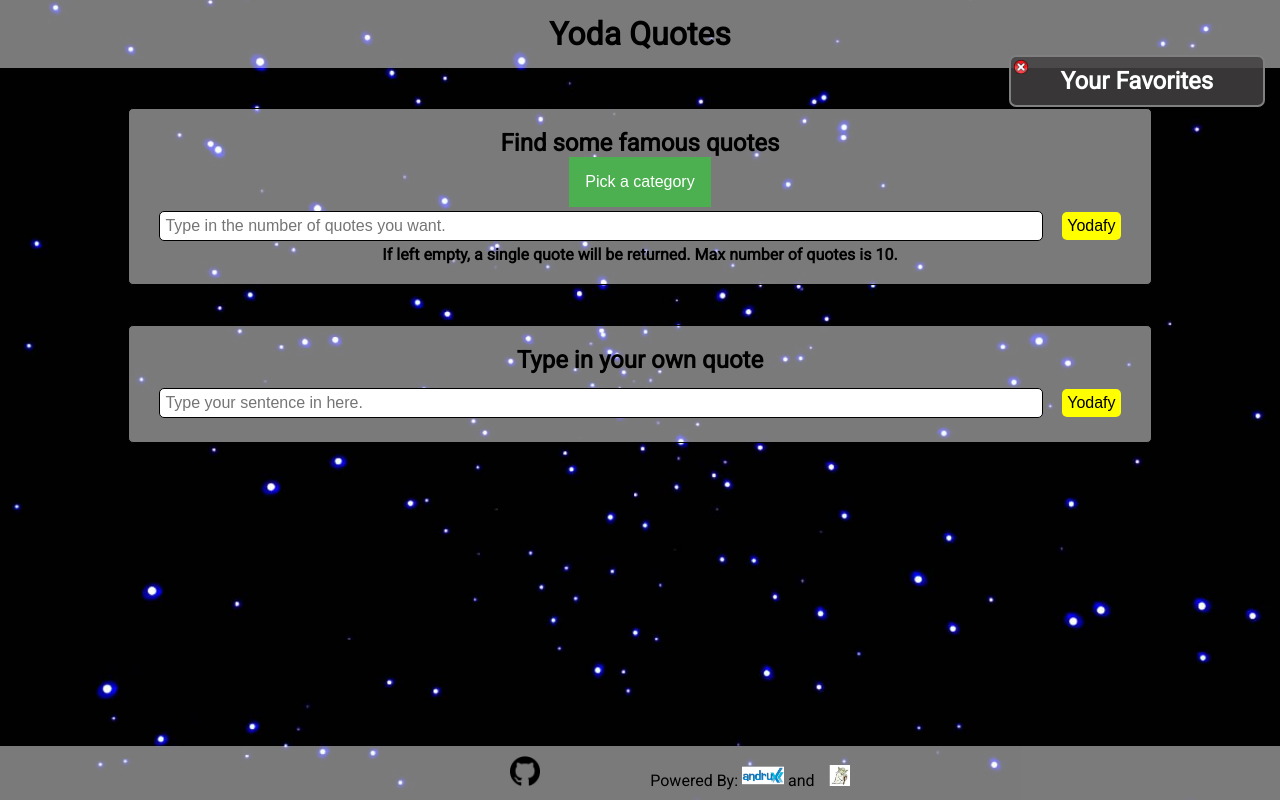
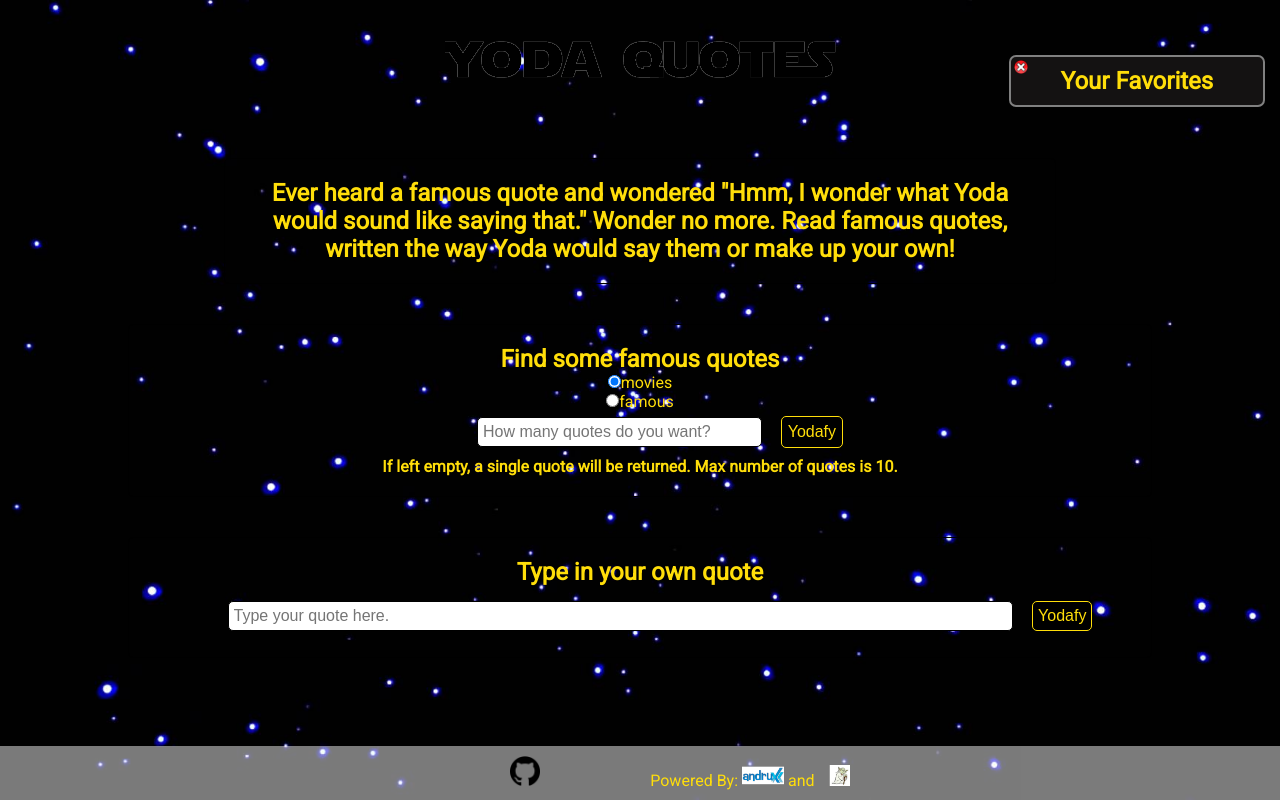
Before and after one commit to codysperoff/final-capstone-yoda-quotes, a website: page public/index.html in a window 1280 px wide. Drawn offline with nearby package versions, Linux system fonts and the light colour scheme; no server answers.

Commit message:
removed transparent background, added starwars yellow color

```diff
--- a/public/client.js
+++ b/public/client.js
@@ -6,26 +6,7 @@
 
 });
 
-/* When the user clicks on the button,
-toggle between hiding and showing the dropdown content */
-function myFunction() {
-    document.getElementById("myDropdown").classList.toggle("show");
-}
 
-// Close the dropdown menu if the user clicks outside of it
-window.onclick = function (event) {
-    if (!event.target.matches('.dropbtn')) {
-
-        var dropdowns = document.getElementsByClassName("dropdown-content");
-        var i;
-        for (i = 0; i < dropdowns.length; i++) {
-            var openDropdown = dropdowns[i];
-            if (openDropdown.classList.contains('show')) {
-                openDropdown.classList.remove('show');
-            }
-        }
-    }
-}
 
 //function to get results from api
 function getResults(query) {
--- a/public/index.html
+++ b/public/index.html
@@ -13,7 +13,8 @@
 
     <main>
         <header>
-            <h1>Yoda Quotes</h1>
+            <h1><img src="../images/yoda-quotes.png" alt="Yoda Quotes"></h1>
+            <!--            <h1>Yoda Quotes</h1>-->
             <section class="favorites-container">
                 <div class="delete-favorites">
                     <button class="delete-favorites">
@@ -26,9 +27,19 @@
                 </ul>
             </section>
         </header>
+        <section class="how-page-works">
+            <h2>Ever heard a famous quote and wondered "Hmm, I wonder what Yoda would sound like saying that." Wonder no more. Read famous quotes, written the way Yoda would say them or make up your own!</h2>
+        </section>
 
         <section>
             <h2>Find some famous quotes</h2>
+            <div class="categories">
+                <input class="option" type="radio" value="0" name="option" checked>movies
+                <br>
+                <input class="option" type="radio" value="1" name="option">famous
+                <br>
+            </div>
+            <!--
 <div class="dropdown">
     <button onclick="myFunction()" class="dropbtn">Pick a category</button>
     <div id="myDropdown" class="dropdown-content">
@@ -36,8 +47,9 @@
         <a href="#">famous</a>
     </div>
 </div>
+-->
             <form id="quote-count" action="">
-                <input id="count-number" type="text" placeholder="Type in the number of quotes you want.">
+                <input id="count-number" type="text" placeholder="How many quotes do you want?">
                 <button id="count-button" type="submit">Yodafy</button>
                 <h3>If left empty, a single quote will be returned. Max number of quotes is 10.</h3>
             </form>
@@ -46,7 +58,7 @@
         <section class="user-search-input">
             <h2>Type in your own quote</h2>
             <form id="search-form" action="">
-                <input id="search-section" type="text" placeholder="Type your sentence in here.">
+                <input id="search-section" type="text" placeholder="Type your quote here.">
                 <button id="search-button" type="submit">Yodafy</button>
             </form>
         </section>
--- a/public/main.css
+++ b/public/main.css
@@ -14,7 +14,7 @@
         -webkit-padding-after: 0px;
         -webkit-padding-start: 0px;
         -webkit-padding-end: 0px;
-        /*    border: 1px solid black;*/
+        color: rgba(255, 222, 10, 1);
     }
     /*General Styles*/
 
@@ -48,7 +48,7 @@
     /*Header Styles*/
 
     header {
-        background-color: rgba(255, 255, 255, 0.48);
+        background-color: rgba(0, 0, 0, 0);
         padding-top: 15px;
         padding-bottom: 15px;
         margin-left: auto;
@@ -69,7 +69,7 @@
         border: 1px solid black;
         border-radius: 5px;
         width: 80%;
-        background-color: rgba(255, 255, 255, 0.48);
+        background-color: rgba(0, 0, 0, 0);
         padding: 20px;
         margin-top: 40px;
         margin-bottom: 40px;
@@ -77,76 +77,37 @@
         margin-right: auto;
         text-align: center;
     }
-    /* Dropdown Button */
 
-    .dropbtn {
-        background-color: #4CAF50;
-        color: white;
-        padding: 16px;
-        font-size: 16px;
-        border: none;
-        cursor: pointer;
+    .how-page-works {
+        width: 65%;
     }
-    /* Dropdown button on hover & focus */
 
-    .dropbtn:hover,
-    .dropbtn:focus {
-        background-color: #3e8e41;
-    }
-    /* The container <div> - needed to position the dropdown content */
-
-    .dropdown {
-        position: relative;
+    .option {
         display: inline-block;
-    }
-    /* Dropdown Content (Hidden by Default) */
-
-    .dropdown-content {
-        display: none;
-        position: absolute;
-        background-color: #f9f9f9;
-        min-width: 160px;
-        box-shadow: 0px 8px 16px 0px rgba(0, 0, 0, 0.2);
-        z-index: 1;
-    }
-    /* Links inside the dropdown */
-
-    .dropdown-content a {
-        color: black;
-        padding: 12px 16px;
-        text-decoration: none;
-        display: block;
-    }
-    /* Change color of dropdown links on hover */
-
-    .dropdown-content a:hover {
-        background-color: #f1f1f1
-    }
-    /* Show the dropdown menu (use JS to add this class to the .dropdown-content container when the user clicks on the dropdown button) */
-
-    .show {
-        display: block;
     }
 
     #count-number {
         border: 1px solid black;
         border-radius: 5px;
-        width: 90%;
+        width: 29%;
         padding: 5px;
+        margin-left: 40px;
+        margin-bottom: 10px;
     }
 
     #quote-count button {
         margin-left: 15px;
         margin-top: 5px;
         margin-bottom: 5px;
-        padding: 5px;
+        padding: 6px;
+        border: 1px solid;
+        border-color: rgba(255, 222, 10, 1);
         border-radius: 5px;
-        background-color: yellow;
+        background-color: black;
     }
 
     #quote-count button:hover {
-        color: yellow;
-        background-color: black;
+        background-color: rgba(66, 66, 66, 1);
         cursor: pointer;
     }
 
@@ -157,22 +118,24 @@
     #search-section {
         border: 1px solid black;
         border-radius: 5px;
-        width: 90%;
+        width: 80%;
+        margin-left: 40px;
         padding: 5px;
     }
 
     #search-form button {
         margin-left: 15px;
         margin-top: 5px;
-        margin-bottom: 5px;
+        margin-bottom: 6px;
         padding: 5px;
+        border: 1px solid;
+        border-color: rgba(255, 222, 10, 1);
         border-radius: 5px;
-        background-color: yellow;
+        background-color: black;
     }
 
     #search-form button:hover {
-        color: yellow;
-        background-color: black;
+        background-color: rgba(66, 66, 66, 1);
         cursor: pointer;
     }
 
```
Also changed, not shown: public/images/yoda-quotes.png (added). Lines whose indentation alone changed are shown as unchanged.
